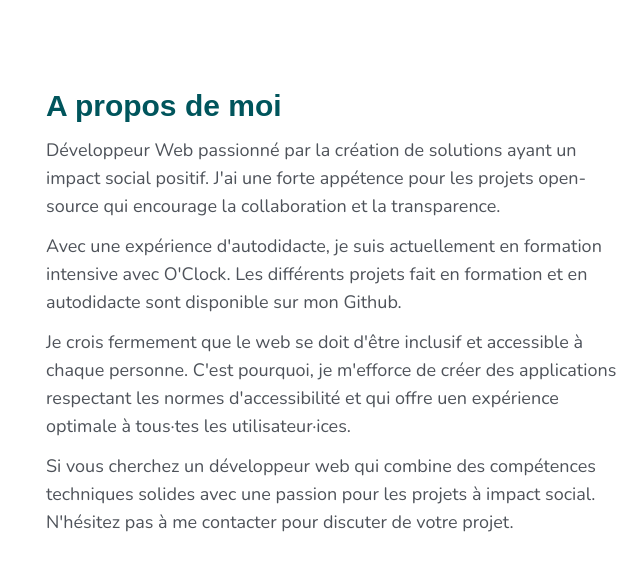
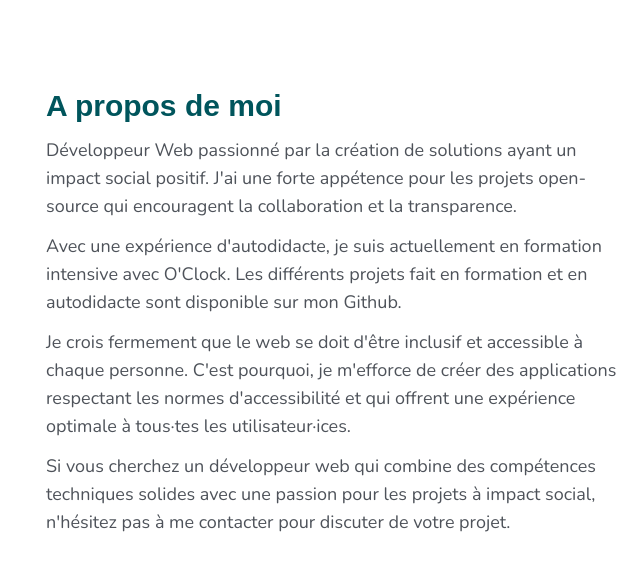
Before and after one commit to lenny-zanotelli/lenny-zanotelli.github.io, a website: page index.html in a window 1280 px wide. Shown: the part 840-1426 px from the top of the page, 474-1114 px from the left. Drawn offline with nearby package versions, Linux system fonts and the light colour scheme; files whose address does not match are found by name.

Commit message:
Update index.html

```diff
--- a/index.html
+++ b/index.html
@@ -82,7 +82,7 @@
                     </h2>
                     <p class="mb-3 opacity-80">
                         Développeur Web passionné par la création de solutions ayant un impact social positif.
-                        J'ai une forte appétence pour les projets open-source qui encourage la collaboration et la
+                        J'ai une forte appétence pour les projets open-source qui encouragent la collaboration et la
                         transparence.
                     </p>
                     <p class="mb-3 opacity-80">
@@ -92,11 +92,11 @@
                     <p class="mb-3 opacity-80">
                         Je crois fermement que le web se doit d'être inclusif et accessible à chaque personne.
                         C'est pourquoi, je m'efforce de créer des applications respectant les normes d'accessibilité et
-                        qui offre uen expérience optimale à tous·tes les utilisateur·ices.
+                        qui offrent une expérience optimale à tous·tes les utilisateur·ices.
                     </p>
                     <p class="opacity-80">
                         Si vous cherchez un développeur web qui combine des compétences techniques solides avec une
-                        passion pour les projets à impact social. N'hésitez pas à me
+                        passion pour les projets à impact social, n'hésitez pas à me
                         contacter pour discuter de votre projet.
                     </p>
                 </div>
```
